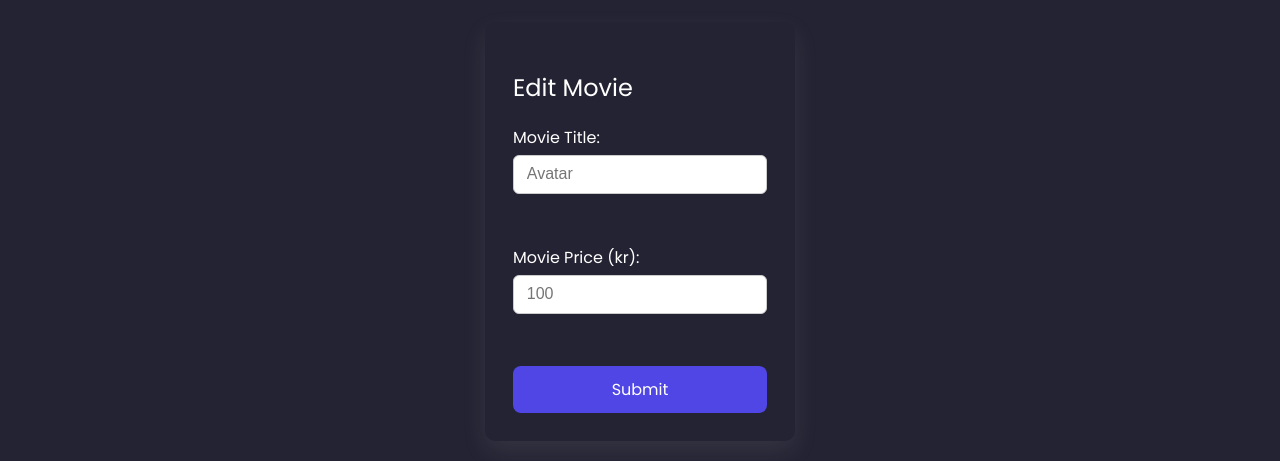
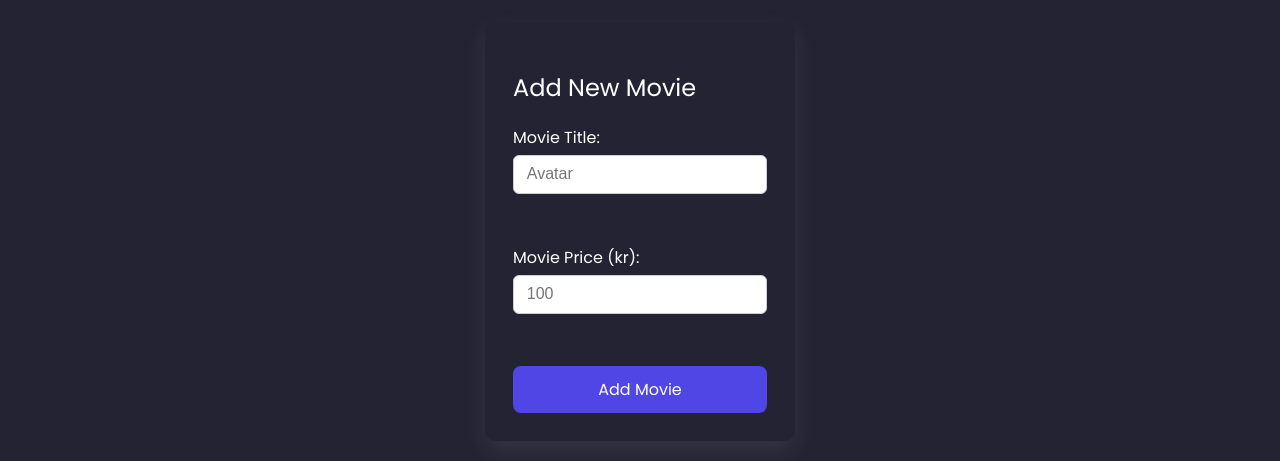
Before and after one commit to MikkoTirronen/movie-theater, a React (Vite) app: page / in a window 1280 px wide. Both pictures are taken after a click on the button "Show Admin". Shown: the part 339-800 px from the top of the page. Built offline with nearby package versions, Linux system fonts and the light colour scheme; no server answers.

Commit message:
added conditional rendering for button text and title based off purpose

```diff
--- a/src/components/AdminPanelForm.tsx
+++ b/src/components/AdminPanelForm.tsx
@@ -112,7 +112,7 @@ export default function AdminPanelForm({
           Delete Movie
         </button>
       )}
-      <h2>{isEditing ? "Add New Movie" : "Edit Movie"}</h2>
+      <h2>{!isEditing ? "Add New Movie" : "Edit Movie"}</h2>
       <div className="form-group">
         <label htmlFor="movie-title">Movie Title:</label>
         <input
@@ -141,7 +141,7 @@ export default function AdminPanelForm({
       </div>
       <div className="form-group">
         <button type="submit" className="submit-btn add-margin-top">
-          Submit
+          {!isEditing ? "Add Movie" : "Save Changes"}
         </button>
       </div>
     </form>
```
